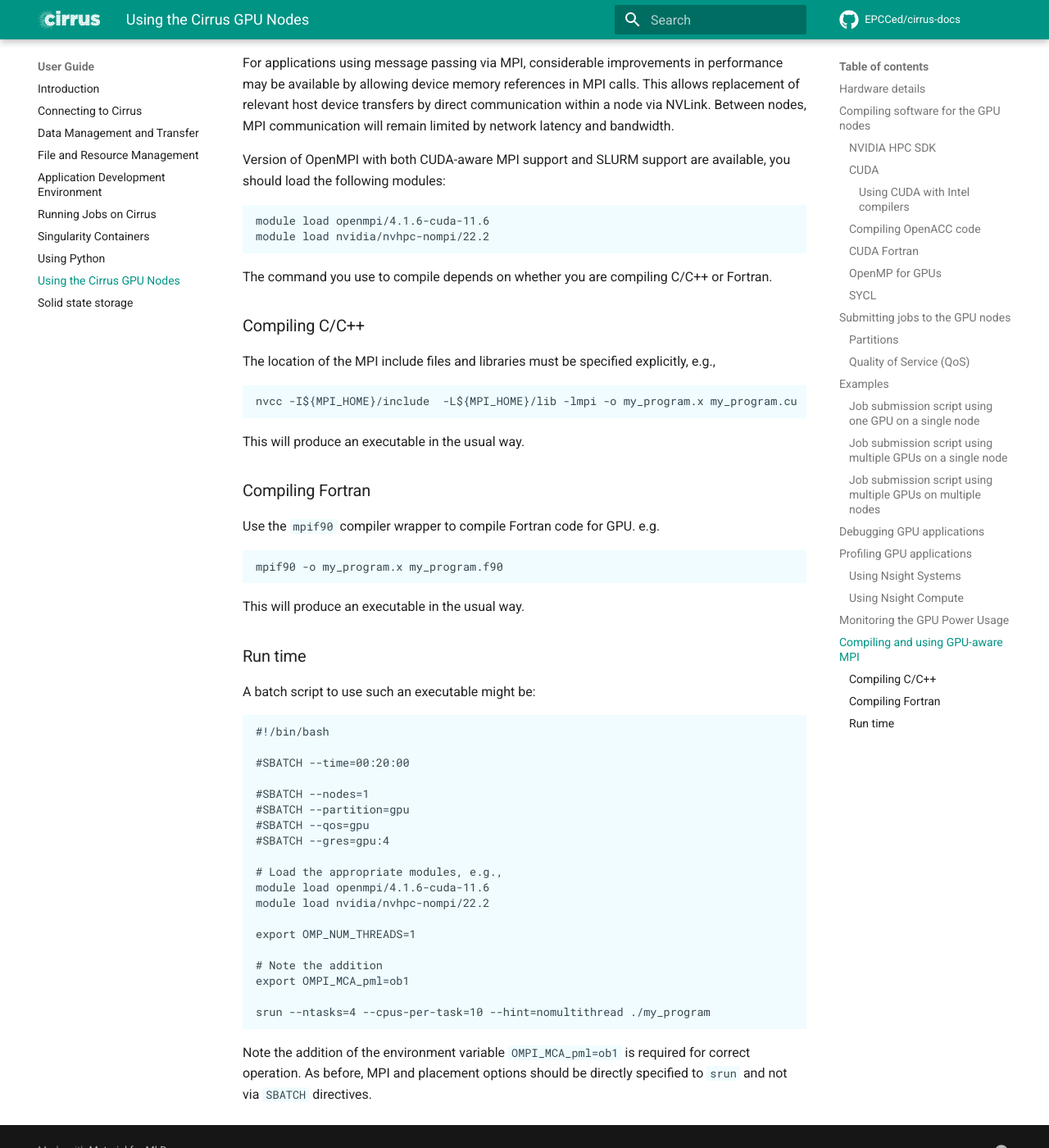
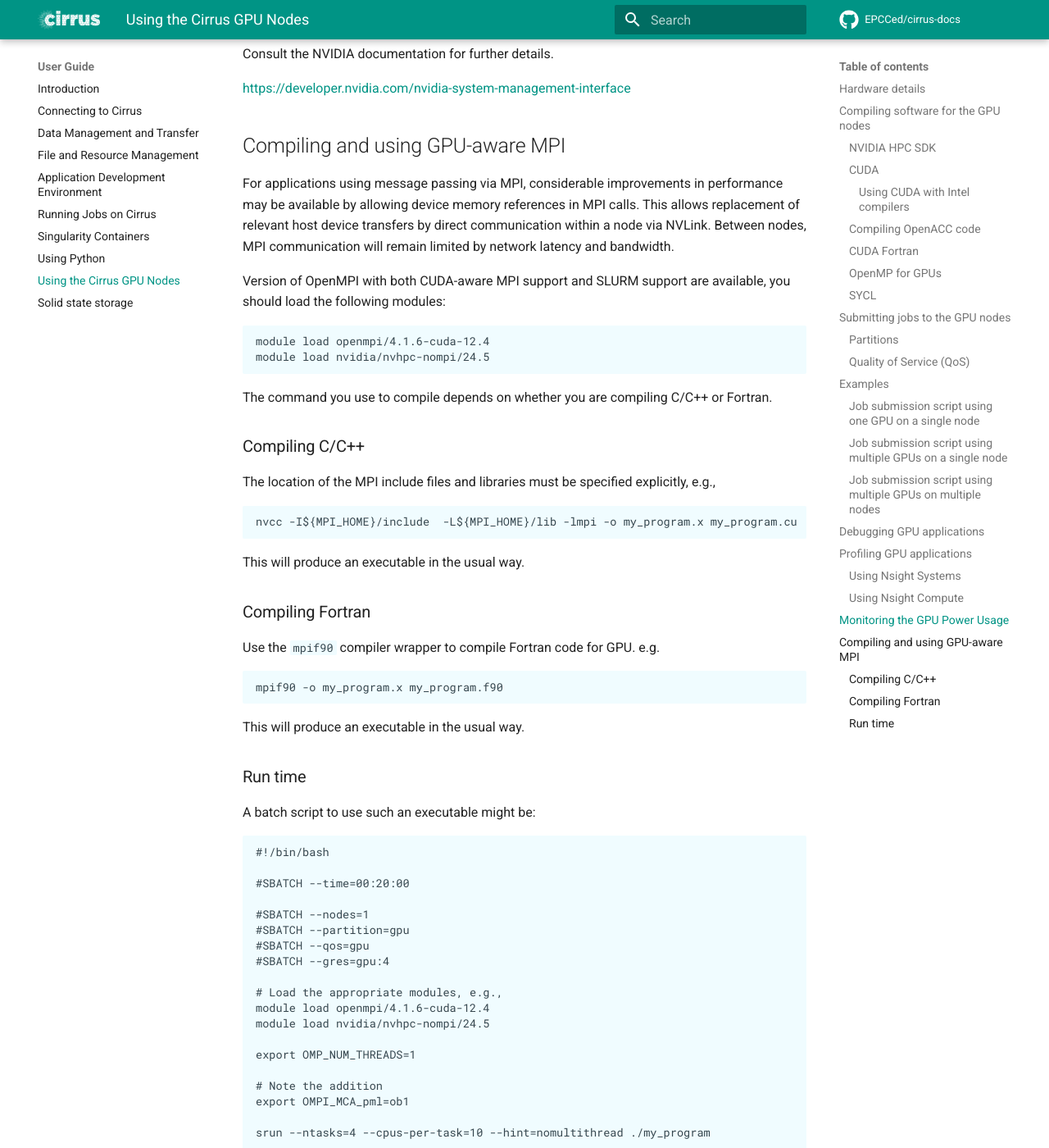
Before and after one commit to EPCCed/cirrus-docs, an MkDocs documentation site: the page built from docs/user-guide/gpu.md, in a window 1280 px wide and 1400 px high, scrolled down 11328 px. Shown: the whole window at 82% size. Built offline with MkDocs 1.6.1 and Material for MkDocs 9.7.7, drawn with Linux system fonts in a browser that asks for light colours; comment, search, counter and statistics services are not loaded; some of the changed text lies outside the part shown.

Commit message:
Update gcc module information for 24.5

```diff
--- a/docs/user-guide/gpu.md
+++ b/docs/user-guide/gpu.md
@@ -45,18 +45,20 @@
 
 Each release of the NVIDIA HPC SDK may include several different
 versions of the CUDA toolchain. Only one of these CUDA toolchains
-can be active at any one time and for `nvhpc/22.11` this is CUDA 11.8.
+can be active at any one time and for `nvhpc/24.5` this is CUDA 12.4.
 
 Here is a list of available HPC SDK versions, and the corresponding
 version of CUDA:
 
 | Module               | Supported CUDA Version |
 |----------------------|------------------------|
+| `nvidia/nvhpc/24.5`  | CUDA 12.4              |
 | `nvidia/nvhpc/22.11` | CUDA 11.8              |
 | `nvidia/nvhpc/22.2`  | CUDA 11.6              |
 
 To load the latest NVIDIA HPC SDK use
 
+    $ module load gcc
     $ module load nvidia/nvhpc
 
 The following sections provide some details of compilation for different
@@ -539,8 +544,8 @@
 Version of OpenMPI with both CUDA-aware MPI support and SLURM support
 are available, you should load the following modules:
 
-    module load openmpi/4.1.6-cuda-11.6
-    module load nvidia/nvhpc-nompi/22.2
+    module load openmpi/4.1.6-cuda-12.4
+    module load nvidia/nvhpc-nompi/24.5
 
 The command you use to compile depends on whether you are compiling
 C/C++ or Fortran.
@@ -576,8 +581,8 @@
     #SBATCH --gres=gpu:4
 
     # Load the appropriate modules, e.g.,
-    module load openmpi/4.1.6-cuda-11.6
-    module load nvidia/nvhpc-nompi/22.2
+    module load openmpi/4.1.6-cuda-12.4
+    module load nvidia/nvhpc-nompi/24.5
 
     export OMP_NUM_THREADS=1
 
```
Also changed, not shown: other parts of docs/user-guide/gpu.md (+8 -2 lines).
